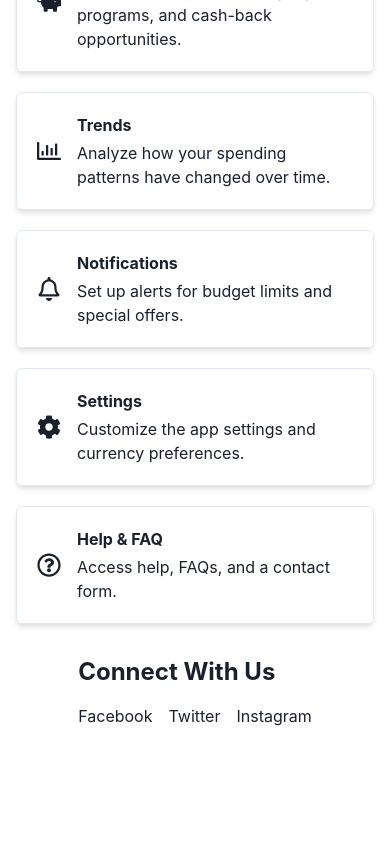
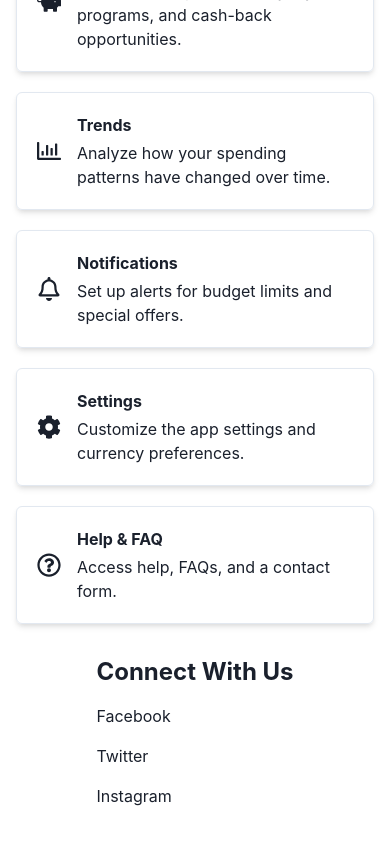
Before and after one commit to GPT-Engineer-App/paywise-budget-helper, a React (Vite) app: page / in a window 390 px wide. Shown: the part 901-1745 px from the top of the page. Before the commit the page ends 1669 px from the top, so only its background shows below. Built offline with nearby package versions, Linux system fonts and the light colour scheme.

Commit message:
Updated the Flex and Stack components in the Index.jsx file to be responsive, ensuring that the layout adjusts appropriately on different screen sizes.
Prompt: make it responsive

```diff
--- a/src/pages/Index.jsx
+++ b/src/pages/Index.jsx
@@ -5,7 +5,7 @@ const Index = () => {
   return (
     <ChakraProvider>
       <Container maxW="container.xl">
-        <Flex direction="column" align="center" my={10}>
+        <Flex direction={{ base: "column", md: "column" }} align="center" my={10}>
           <Heading as="h1" size="xl" mb={6}>
             PayWise
           </Heading>
@@ -35,7 +35,7 @@ const Index = () => {
             <Heading as="h2" size="lg" mb={4}>
               Connect With Us
             </Heading>
-            <Stack direction="row" spacing={4}>
+            <Stack direction={{ base: "column", md: "row" }} spacing={4}>
               <Link href="#" isExternal>
                 Facebook
               </Link>
```
